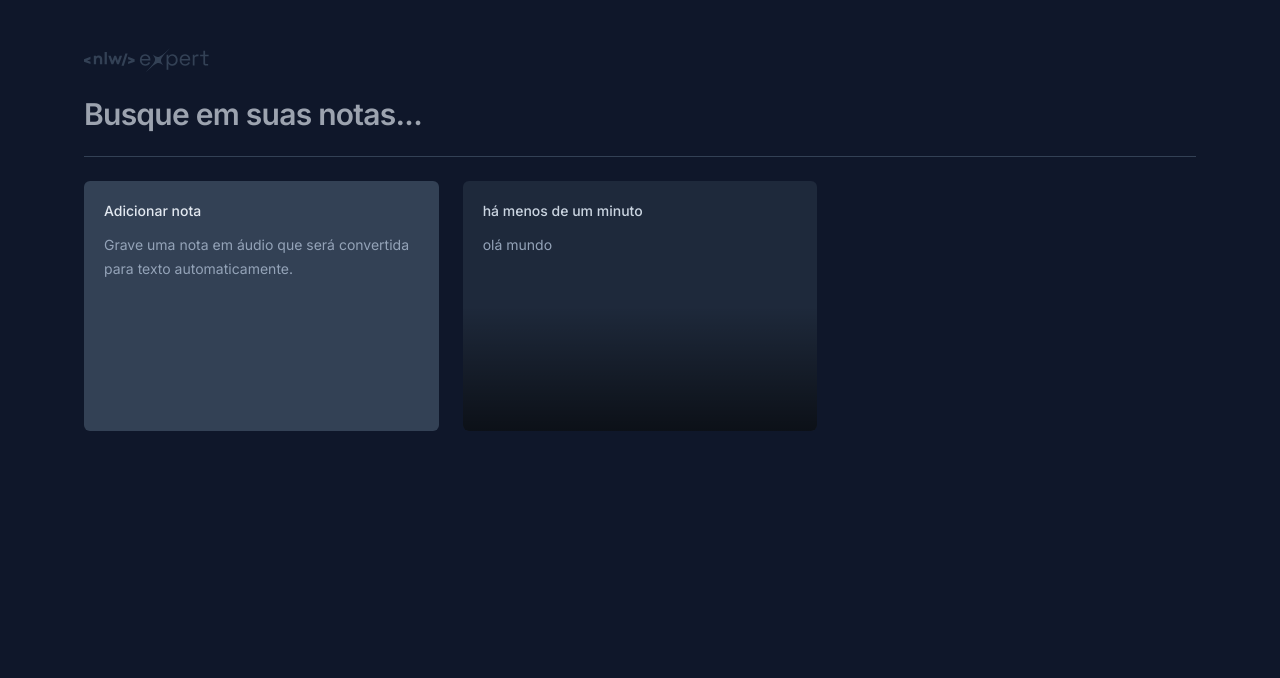
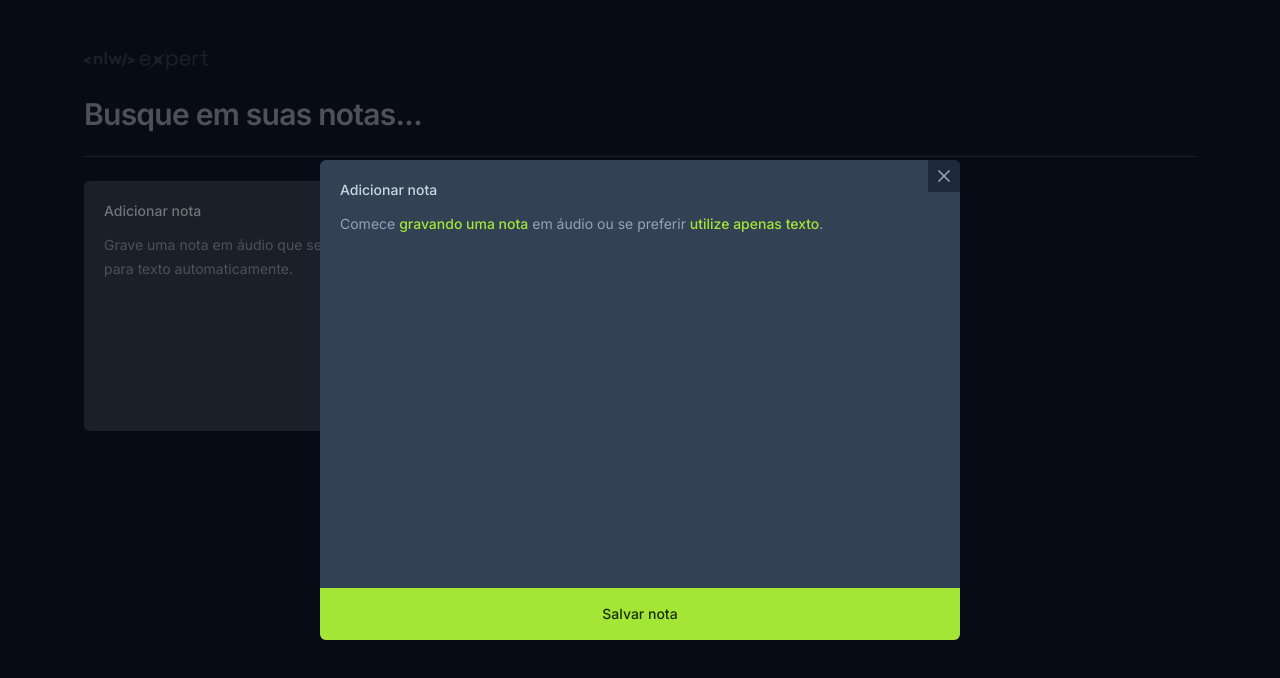
Before and after one commit to vandodev/nlw-expert-react, a React (Vite) app: page / in a window 1280 px wide. Both pictures are taken after a click on the button 261 px from the left and 306 px from the top of the page. Shown: the top 678 px of the page. Built offline with nearby package versions, Linux system fonts and the light colour scheme.

Commit message:
:notebook: :bookmark_tabs: :clipboard: Formatando dialog de novo card

```diff
--- a/src/components/new-note-card.tsx
+++ b/src/components/new-note-card.tsx
@@ -1,13 +1,64 @@
+import * as Dialog from "@radix-ui/react-dialog";
+import { X } from "lucide-react";
+
 export function NewNoteCard(){
     return(
-        <button className="rounded-md flex flex-col gap-3 text-left bg-slate-700 p-5 hover:ring-2 hover:ring-slate-600 focus-visible:ring-2 focus-visible:ring-lime-400 outline-none">
+        <Dialog.Root>
+            <Dialog.Trigger className="rounded-md flex flex-col gap-3 text-left bg-slate-700 p-5 hover:ring-2 hover:ring-slate-600 focus-visible:ring-2 focus-visible:ring-lime-400 outline-none">
             <span className="text-sm font-medium text-slate-200">
                 Adicionar nota
             </span>
+
             <p className="text-sm leading-6 text-slate-400">
                 Grave uma nota em áudio que será convertida para texto
                 automaticamente.
             </p>
-       </button>
+            </Dialog.Trigger>
+
+            <Dialog.Portal>
+            <Dialog.Overlay className="inset-0 fixed bg-black/50" />
+            <Dialog.Content className="fixed overflow-hidden inset-0 md:inset-auto md:left-1/2 md:top-1/2 md:-translate-x-1/2 md:-translate-y-1/2 md:max-w-[640px] w-full md:h-[60vh] bg-slate-700 md:rounded-md flex flex-col outline-none">
+                <Dialog.Close className="absolute right-0 top-0 bg-slate-800 p-1.5 text-slate-400 hover:text-slate-100">
+                <X className="size-5" />
+                </Dialog.Close>
+
+                <form className="flex-1 flex flex-col">
+                <div className="flex flex-1 flex-col gap-3 p-5">
+                    <span className="text-sm font-medium text-slate-300">
+                    Adicionar nota
+                    </span>
+
+                    <p className="text-sm leading-6 text-slate-400">
+                        Comece{" "}
+                        <button
+                            type="button"
+                            className="font-medium text-lime-400 hover:underline"
+                        >
+                            gravando uma nota
+                        </button>{" "}
+                        em áudio ou se preferir{" "}
+                        <button
+                            type="button"
+                            className="font-medium text-lime-400 hover:underline"
+                        >
+                            utilize apenas texto
+                        </button>
+                        .
+                    </p>
+
+                </div>
+
+
+                <button
+                    type="button"
+                    className="w-full bg-lime-400 py-4 text-center text-sm text-lime-950 outline-none font-medium hover:bg-lime-500"
+                >
+                    Salvar nota
+                </button>
+                </form>
+
+            </Dialog.Content>
+            </Dialog.Portal>
+        </Dialog.Root>
     )
 }
```
